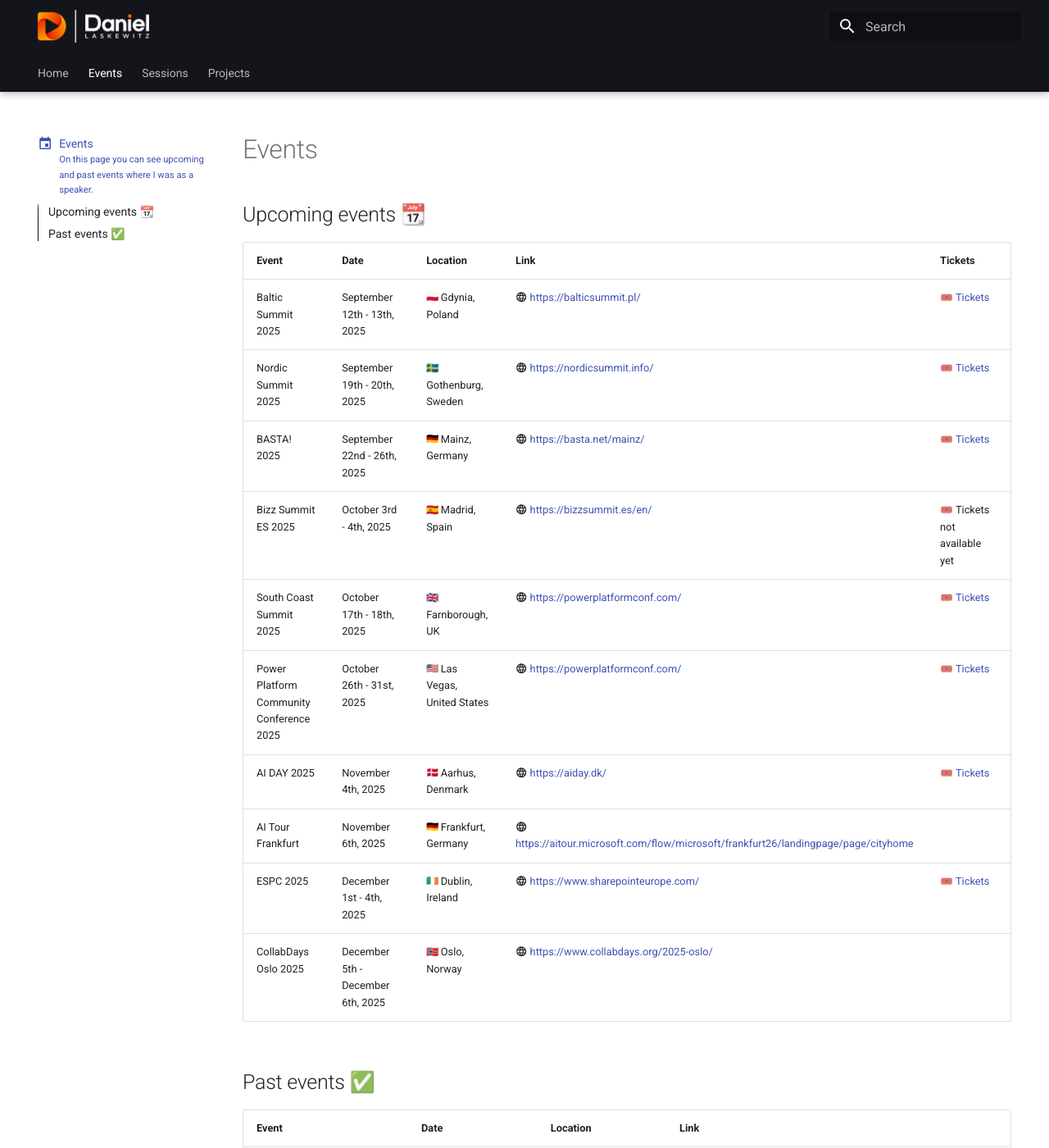
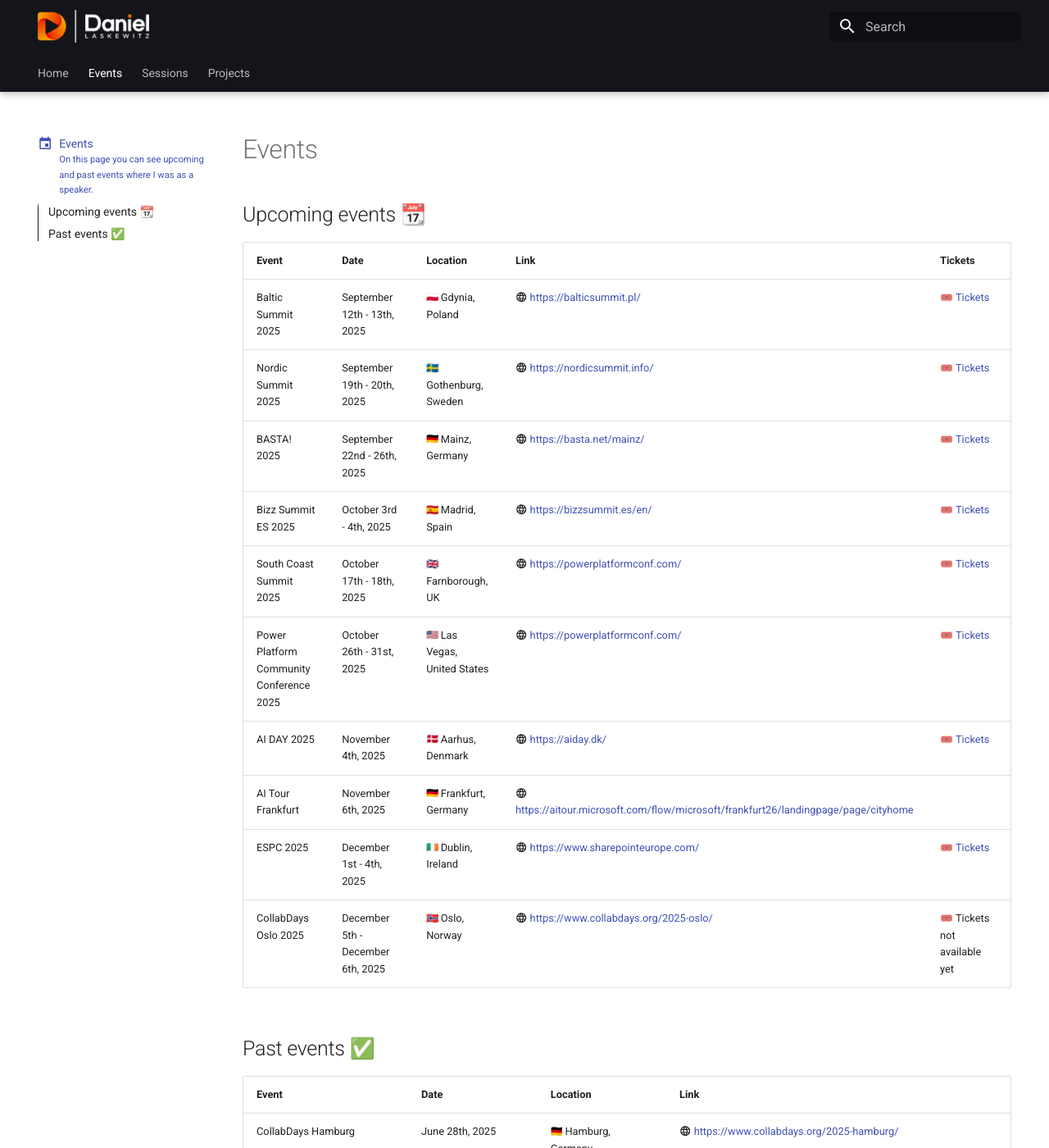
Before and after one commit to Laskewitz/laskewitz.github.io, an MkDocs documentation site: the page built from docs/events.md, in a window 1280 px wide and 1400 px high. Shown: the whole window at 82% size. Built offline with MkDocs 1.6.1 and Material for MkDocs 9.7.7, drawn with Linux system fonts in a browser that asks for light colours; emoji names are drawn with the system emoji font.

Commit message:
Update events

```diff
--- a/docs/events.md
+++ b/docs/events.md
@@ -18,13 +18,13 @@
 | Baltic Summit 2025 | September 12th - 13th, 2025 | :pl: Gdynia, Poland | :material-web: [https://balticsummit.pl/](https://balticsummit.pl/) | 🎟️ [Tickets](https://balticsummit.pl/) |
 | Nordic Summit 2025 | September 19th - 20th, 2025 | :se: Gothenburg, Sweden | :material-web: [https://nordicsummit.info/](https://nordicsummit.info/) | 🎟️ [Tickets](https://nordicsummit.info/tickets/) |
 | BASTA! 2025 | September 22nd - 26th, 2025 | :de: Mainz, Germany | :material-web: [https://basta.net/mainz/](https://basta.net/mainz/) | 🎟️ [Tickets](https://basta.net/mainz/tickets-mainz/?go=ok) |
-| Bizz Summit ES 2025 | October 3rd - 4th, 2025 | :es: Madrid, Spain | :material-web: [https://bizzsummit.es/en/](https://bizzsummit.es/en/) | 🎟️ Tickets not available yet |
+| Bizz Summit ES 2025 | October 3rd - 4th, 2025 | :es: Madrid, Spain | :material-web: [https://bizzsummit.es/en/](https://bizzsummit.es/en/) | 🎟️ [Tickets](https://bizzsummit.es/en/) |
 | South Coast Summit 2025 | October 17th - 18th, 2025 | :gb: Farnborough, UK | :material-web: [https://powerplatformconf.com/](https://powerplatformconf.com/) | 🎟️ [Tickets](https://events.justattend.com/events/conference-hub/30432938) |
 | Power Platform Community Conference 2025 | October 26th - 31st, 2025 | :us: Las Vegas, United States | :material-web: [https://powerplatformconf.com/](https://powerplatformconf.com/) | 🎟️ [Tickets](https://powerplatformconf.com/#!/register) |
 | AI DAY 2025 | November 4th, 2025 | :dk: Aarhus, Denmark | :material-web: [https://aiday.dk/](https://aiday.dk/) | 🎟️ [Tickets](https://aiday.dk/billet/) |
 | AI Tour Frankfurt | November 6th, 2025 | :de: Frankfurt, Germany | :material-web: [https://aitour.microsoft.com/flow/microsoft/frankfurt26/landingpage/page/cityhome](https://aitour.microsoft.com/flow/microsoft/frankfurt26/landingpage/page/cityhome) |
 | ESPC 2025 | December 1st - 4th, 2025 | :ie: Dublin, Ireland | :material-web: [https://www.sharepointeurope.com/](https://www.sharepointeurope.com/) | 🎟️ [Tickets](https://www.sharepointeurope.com/pricing/) |
-| CollabDays Oslo 2025 | December 5th - December 6th, 2025 | :no: Oslo, Norway | :material-web: [https://www.collabdays.org/2025-oslo/](https://www.collabdays.org/2025-oslo/) |
+| CollabDays Oslo 2025 | December 5th - December 6th, 2025 | :no: Oslo, Norway | :material-web: [https://www.collabdays.org/2025-oslo/](https://www.collabdays.org/2025-oslo/) | 🎟️ Tickets not available yet |
 <!-- | Name | Date | :nl: | :material-web: [website](website) | 🎟️ [Tickets]() | -->
 
 ## Past events ✅
```
